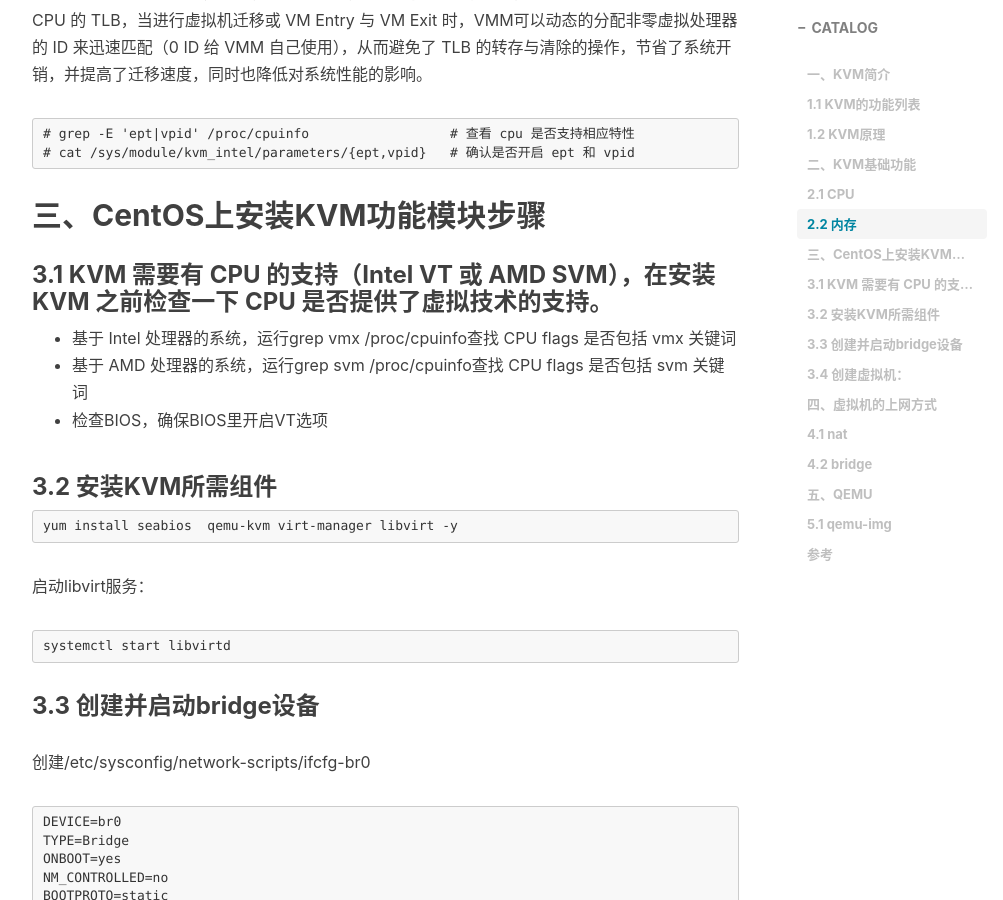
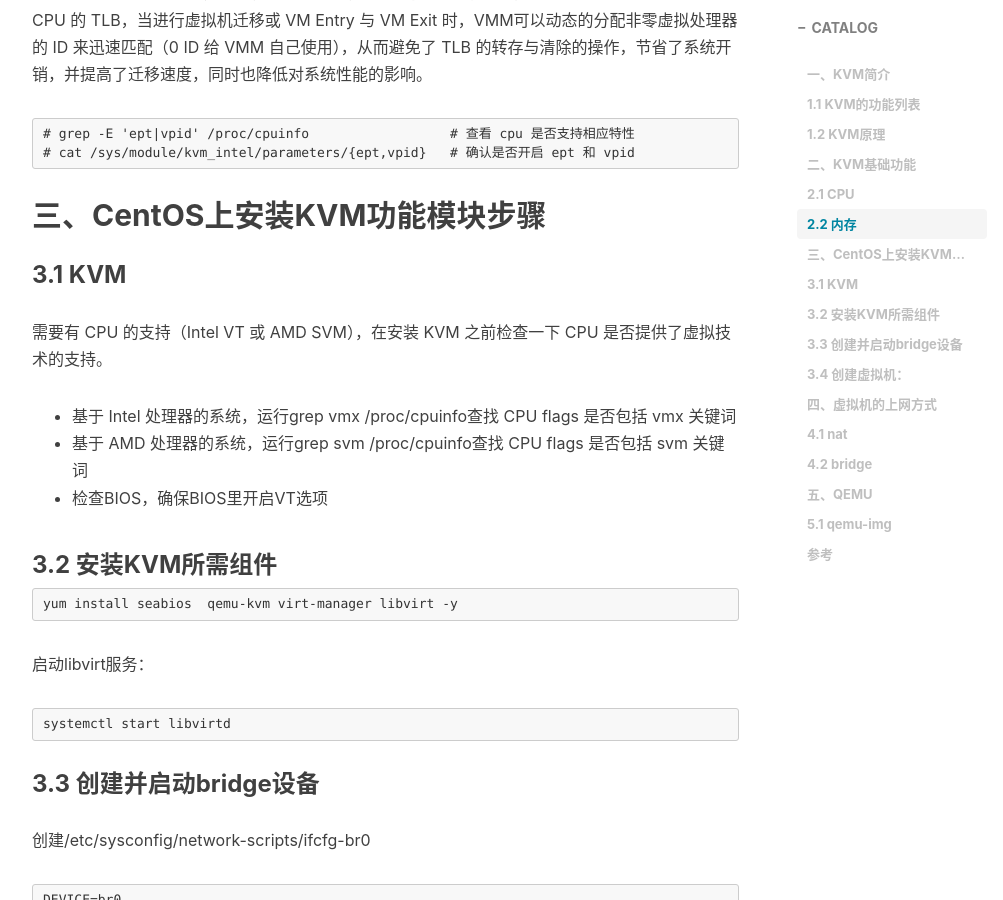
Before and after one commit to eatpotato/eatpotato.github.io, a Jekyll site: the page built from _posts/2017-03-24-principle-and-implementation-of-KVM.md, in a window 1280 px wide and 900 px high, scrolled down 3929 px. Shown: the whole window, without its empty margins (233-1236 px from the left). Built offline with Jekyll 4.4.1, drawn with Linux system fonts in a browser that asks for light colours; nearby versions of some CDN libraries; comment, search, counter and statistics services are not loaded; some of the changed lines change nothing that is shown.

Commit message:
update my blog

```diff
--- a/_posts/2017-03-24-principle-and-implementation-of-KVM.md
+++ b/_posts/2017-03-24-principle-and-implementation-of-KVM.md
@@ -84,7 +84,9 @@
 
 ## 三、CentOS上安装KVM功能模块步骤
 
-### 3.1 KVM 需要有 CPU 的支持（Intel VT 或 AMD SVM），在安装 KVM 之前检查一下 CPU 是否提供了虚拟技术的支持。
+### 3.1 KVM
+
+需要有 CPU 的支持（Intel VT 或 AMD SVM），在安装 KVM 之前检查一下 CPU 是否提供了虚拟技术的支持。
 
 * 基于 Intel 处理器的系统，运行grep vmx /proc/cpuinfo查找 CPU flags 是否包括 vmx 关键词
 * 基于 AMD 处理器的系统，运行grep svm /proc/cpuinfo查找 CPU flags 是否包括 svm 关键词
@@ -340,6 +342,8 @@
 
 桥接网络（也叫物理设备共享）被用作把一个物理设备复制到一台虚拟机。网桥多用作高级设置，特别是主机多个网络接口的情况。
 
+![](/img/kvm/kvm-bridge.png)
+
 配置步骤见3.3小节
 
 
```
Also changed, not shown: img/kvm/kvm-bridge.png (added).
